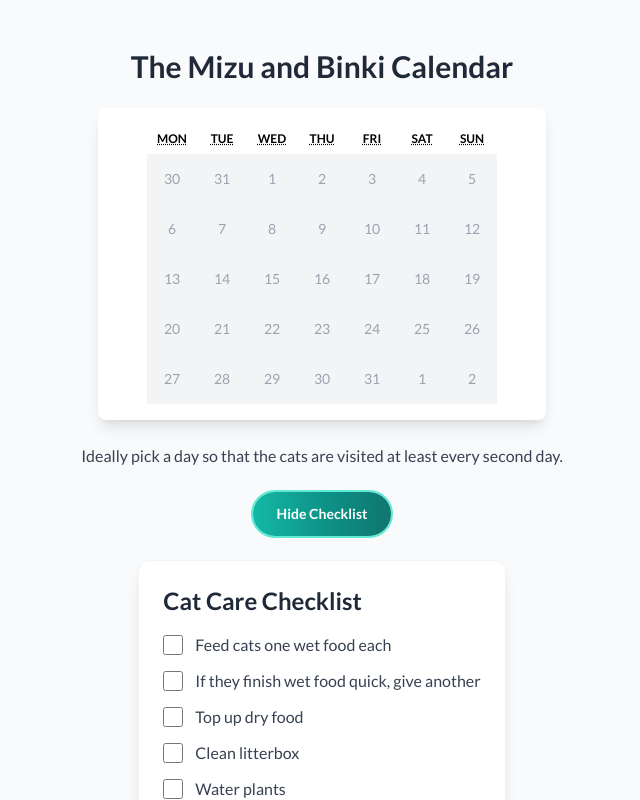
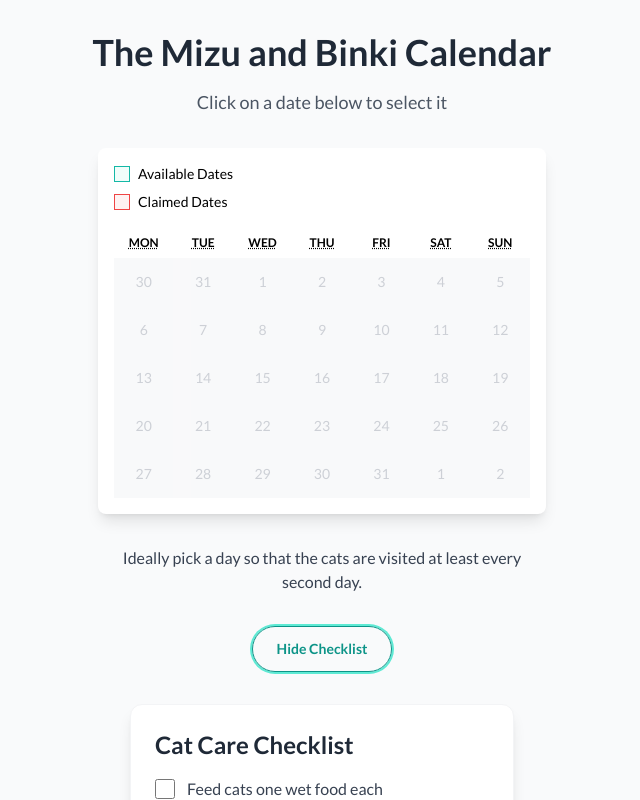
Before and after one commit to AndriyYer/cat-sitter, a React (Vite) app in the folder client/: page / in a window 1280 px wide. Both pictures are taken after a click on the button "Show Checklist". Shown: the top 800 px of the page, without its empty margins (318-958 px from the left). Built offline with nearby package versions, Linux system fonts and the light colour scheme; no server answers; the database is empty.

Commit message:
another styling overhaul

```diff
--- a/client/src/App.tsx
+++ b/client/src/App.tsx
@@ -26,7 +26,9 @@ function App() {
     } = useClaimedDates();
 
     useEffect(() => {
+        if (selectedDate) {
             fetchWhoClaimedDate(selectedDate);
+        }
     }, [selectedDate, claimedDates]);
 
     const handleModalOpen = () => setModalOpen(true);
@@ -35,29 +37,28 @@ function App() {
     const toggleChecklist = () => setShowChecklist((prev) => !prev);
 
     return (
-    <div className="flex flex-col items-center min-h-screen bg-gray-50 px-4 py-6">
-      <h1 className="text-3xl font-extrabold text-gray-800 mt-6 mb-6">
+        <div className="flex flex-col items-center min-h-screen bg-gray-50 px-4 py-8">
+            <h1 className="text-4xl font-extrabold text-gray-800 mb-4">
                 The Mizu and Binki Calendar
             </h1>
-
-      <div className="w-full max-w-2xl flex flex-col items-center space-y-6">
+            <p className="text-lg text-gray-600 mb-8">Click on a date below to select it</p>
+            <div className="w-full max-w-3xl flex flex-col items-center space-y-8">
                 <CalendarContainer
                     setSelectedDate={setSelectedDate}
                     setClaimedDatesInApp={updateClaimedDates}
                 />
 
                 {!selectedDate && (
-          <p className="text-center text-gray-700 text-base">
-            Ideally pick a day so that the cats are visited at least every
-            second day.
+                    <p className="text-center text-gray-700 text-base max-w-md">
+                        Ideally pick a day so that the cats are visited at least every second day.
                     </p>
                 )}
 
                 {selectedDate && (
                     <>
                         {isDateClaimed(selectedDate) ? (
-              <div className="w-full max-w-md text-center text-lg text-gray-700 bg-white p-4 rounded-lg shadow">
-                <p className="mb-2">
+                            <div className="w-full max-w-md text-center text-lg text-gray-700 bg-white p-6 rounded-lg shadow-md">
+                                <p className="mb-3">
                                     Sorry,{" "}
                                     <strong>
                                         {selectedDate.toLocaleString("en-US", dateOptions)}
@@ -65,24 +66,27 @@ function App() {
                                     has already been claimed by{" "}
                                     <strong>{whoClaimedDate}</strong>.
                                 </p>
-                <p>If that's you, thank you! If you need to cancel, text Andriy</p>
-                <p className="text-red-600 mt-2 font-semibold">
+                                <p>
+                                    If that's you, thank you! If you need to cancel, text Andriy.
+                                </p>
+                                <p className="text-red-600 mt-4 font-semibold">
                                     Please pick a different date.
                                 </p>
                             </div>
                         ) : (
-              <div className="w-full max-w-md bg-white p-4 rounded-lg shadow text-center">
+                            <div className="w-full max-w-md bg-white p-6 rounded-lg shadow-md text-center">
                                 <span className="text-lg text-gray-700">
                                     You can stop by on{" "}
                                     <strong>
-                    {selectedDate.toLocaleString("en-US", dateOptions)}?
+                                        {selectedDate.toLocaleString("en-US", dateOptions)}
                                     </strong>
+                                    ?
                                 </span>
-                <div className="mt-4">
+                                <div className="mt-6">
                                     <button
                                         type="button"
                                         onClick={handleModalOpen}
-                    className="px-5 py-2.5 rounded-full text-sm font-medium text-white bg-teal-600 hover:bg-teal-700 transition-colors focus:outline-none focus:ring-2 focus:ring-teal-500"
+                                        className="px-6 py-2 rounded-full text-sm font-medium text-white bg-teal-600 hover:bg-teal-700 transition-colors focus:outline-none focus:ring-2 focus:ring-teal-500"
                                     >
                                         Confirm
                                     </button>
@@ -101,10 +105,9 @@ function App() {
                 <button
                     type="button"
                     onClick={toggleChecklist}
-          className="inline-block text-white text-sm font-semibold px-6 py-3 rounded-full focus:outline-none focus:ring-2 transition-all
-            bg-gradient-to-r from-teal-500 via-teal-600 to-teal-700
-            hover:from-teal-600 hover:via-teal-700 hover:to-teal-800
-            focus:ring-teal-300"
+                    className="inline-flex items-center justify-center text-teal-600 text-sm font-semibold px-6 py-3 border border-teal-600 rounded-full focus:outline-none focus:ring-2 focus:ring-teal-300 transition-colors
+                        bg-transparent
+                        hover:bg-teal-600 hover:text-white"
                 >
                     {showChecklist ? "Hide Checklist" : "Show Checklist"}
                 </button>
@@ -119,7 +122,7 @@ function App() {
                     leaveFrom="transform opacity-100 translate-y-0"
                     leaveTo="transform opacity-0 -translate-y-4"
                 >
-          <div className="mt-4">
+                    <div className="mt-4 flex justify-center w-full max-w-md">
                         <Checklist />
                     </div>
                 </Transition>
--- a/client/src/components/Calendar/CalendarComponent.tsx
+++ b/client/src/components/Calendar/CalendarComponent.tsx
@@ -27,6 +27,17 @@ export default function CalendarComponent({
 
   return (
     <div className="bg-white shadow-lg rounded-lg p-4 max-w-md w-full">
+      <div className="mb-4 text-sm">
+        <div className="flex items-center gap-2 mb-2">
+          <div className="w-4 h-4 bg-teal-50 border border-teal-500"></div>
+          <span>Available Dates</span>
+        </div>
+        <div className="flex items-center gap-2">
+          <div className="w-4 h-4 bg-red-50 border border-red-500"></div>
+          <span>Claimed Dates</span>
+        </div>
+      </div>
+
       <Calendar
         showNavigation={false}
         onClickDay={handleClickDay}
@@ -34,10 +45,10 @@ export default function CalendarComponent({
         tileClassName={({ date, view }) => {
           if (view === "month") {
             if (isClaimedDate(date)) {
-              return "bg-red-100 text-red-600 font-semibold claimed-day";
+              return "bg-red-50 text-red-700 hover:bg-red-100 cursor-pointer";
             }
             if (isValidDate(date)) {
-              return "bg-teal-50 text-teal-700 valid-day";
+              return "bg-teal-50 text-teal-700 hover:bg-teal-100 cursor-pointer";
             }
           }
           return "";
--- a/client/src/components/Calendar/styles.css
+++ b/client/src/components/Calendar/styles.css
@@ -1,30 +1,61 @@
+/* Base calendar styles */
+.react-calendar {
+    border: none;
+    font-family: 'Lato', sans-serif;
+    width: 100%;
+}
+
+/* Remove weekend color difference */
 .react-calendar__month-view__days__day--weekend {
     color: inherit;
 }
-.react-calendar {
-    border: none;
-    font-family: 'Lato', sans-serif;
-}
+
+/* Calendar tile base styles */
 .react-calendar__tile {
     padding: 1rem;
     text-align: center;
     font-size: 0.875rem;
-}
-.react-calendar__tile--active {
-    background-color: green; /* Tailwind indigo-700 */
-    color: white;
-}
-.react-calendar__tile:disabled {
-    background-color: #f3f4f6; /* Tailwind gray-200 */
-    color: #9ca3af; /* Tailwind gray-400 */
+    position: relative;
+    height: 48px;
+    display: flex;
+    align-items: center;
+    justify-content: center;
+    transition: all 0.2s ease;
 }
 
-.react-calendar__tile--active:enabled:hover {
-    background-color: #9ca3af;;
+/* Disabled states */
+.react-calendar__tile:disabled {
+    background-color: #f3f4f6;
+    color: #9ca3af;
+    cursor: not-allowed;
+    opacity: 0.5;
+}
+
+/* Active state */
+.react-calendar__tile--active {
+    background-color: #4f46e5 !important;
+    color: white !important;
+}
+
+.react-calendar__tile--active:enabled:hover,
+.react-calendar__tile--active:enabled:focus {
+    background-color: #4338ca !important;
     color: white;
 }
 
-.react-calendar__tile--active:enabled:focus {
-    background-color: #9ca3af;;
-    color: white;
+/* Navigation buttons */
+.react-calendar__navigation button:disabled {
+    background-color: #f3f4f6;
+    color: #9ca3af;
 }
+
+.react-calendar__navigation button:enabled:hover,
+.react-calendar__navigation button:enabled:focus {
+    background-color: #f3f4f6;
+}
+
+/* Hover effects for interactive tiles */
+.react-calendar__tile:enabled:hover {
+    transform: translateY(-1px);
+    box-shadow: 0 2px 4px rgba(0, 0, 0, 0.1);
+}
```
Lines whose indentation alone changed are shown as unchanged.
